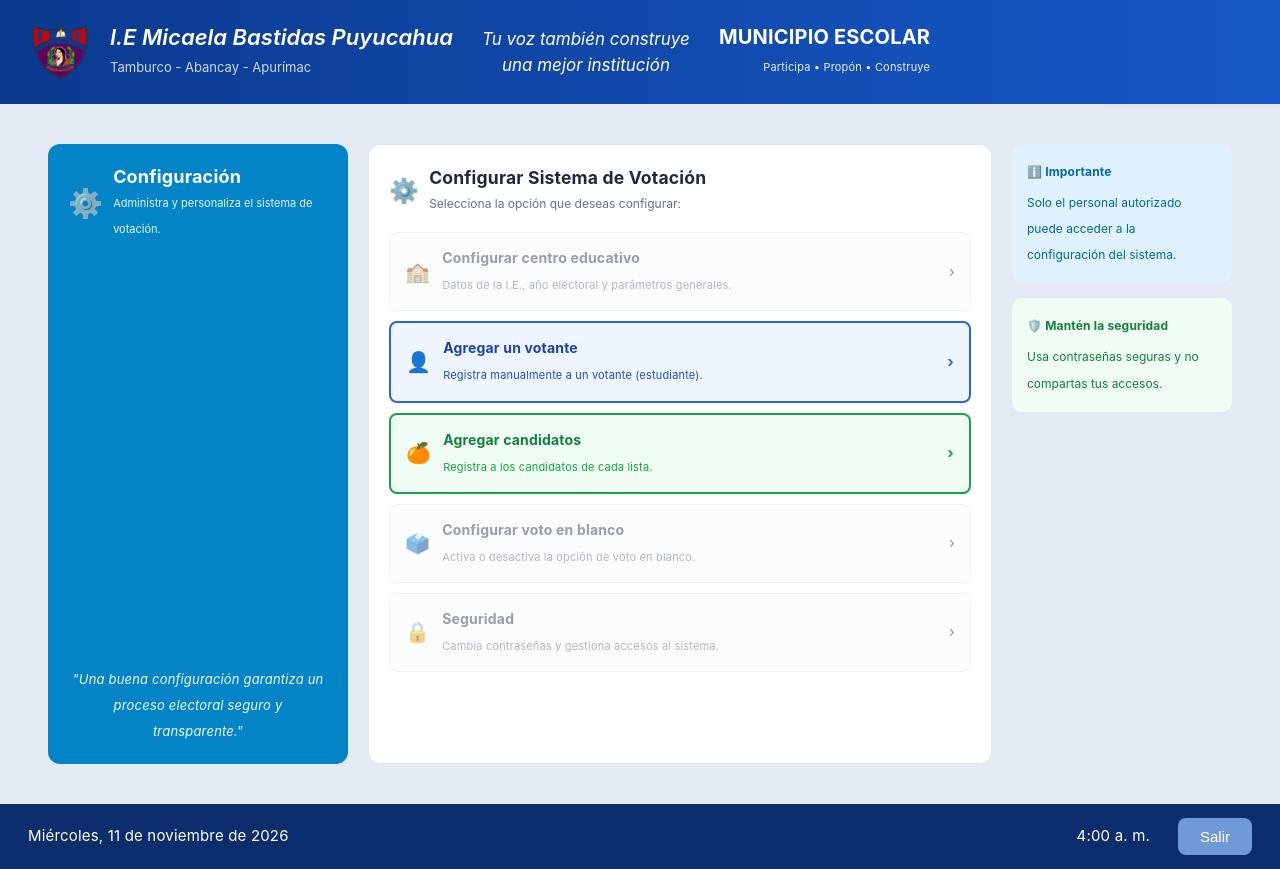
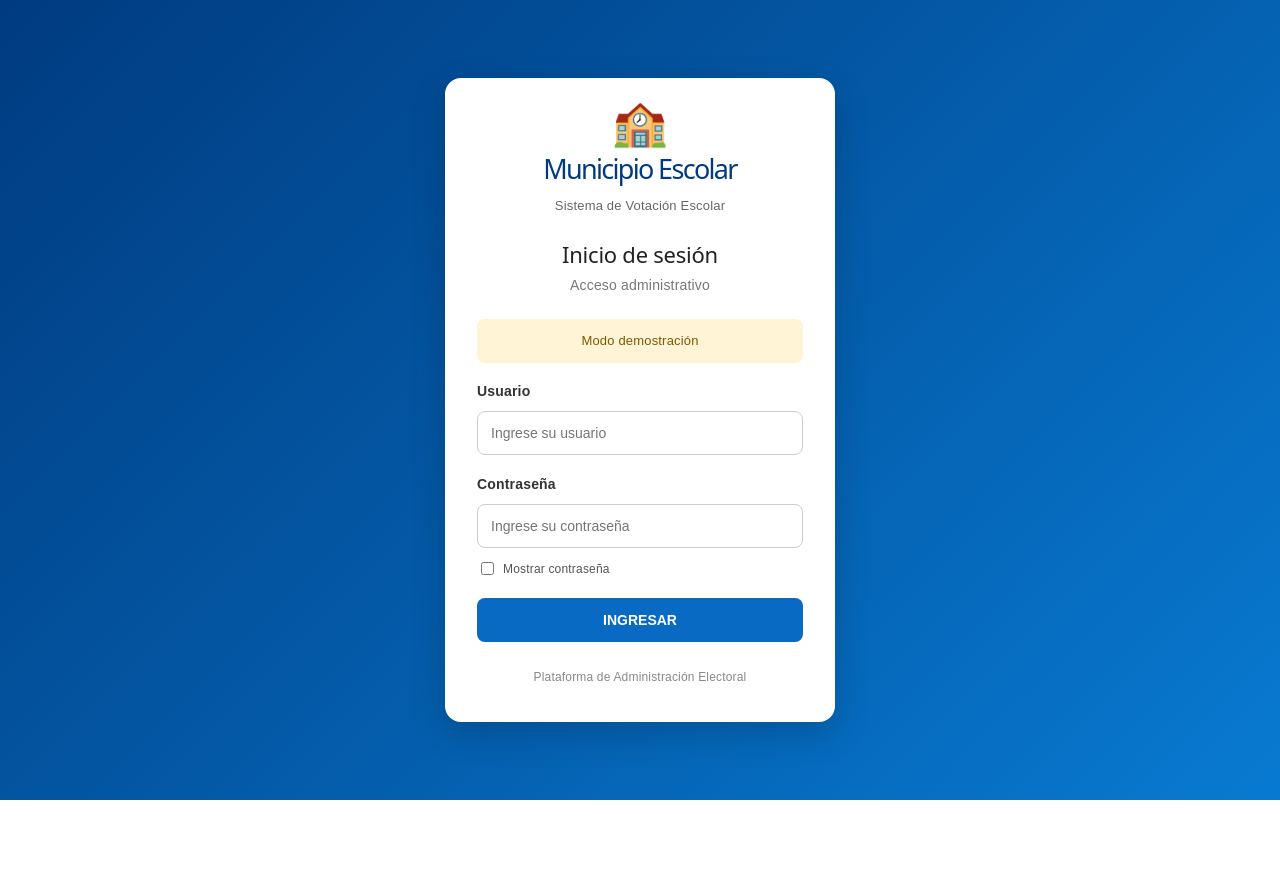
Before and after one commit to royer-nors/software-municipio-escolar, a React app in the folder frontend/: page / in a window 1280 px wide. After the commit the page ends 800 px from the top, so only its background shows below. Built offline with nearby package versions, Linux system fonts and the light colour scheme; the HTML template or start-up script is replaced by a standard one.

Commit message:
feat: implementar login y menu administrativo

```diff
--- a/frontend/src/App.jsx
+++ b/frontend/src/App.jsx
@@ -2,13 +2,37 @@ import React, { useState } from 'react';
 import AgregarVotante from './components/AgregarVotante';
 import AgregarCandidatos from './components/AgregarCandidatos';
 import MarcoPantalla from './components/MarcoPantalla';
+import LoginAdmin from './pages/LoginAdmin';
 
 function App() {
   const [vistaActual, setVistaActual] = useState('menu');
+  const [sesion, setSesion] = useState(null);
+  if (!sesion) {
+  return <LoginAdmin onLogin={setSesion} />;
+}
 
   return (
     <div style={{ minHeight: '100vh', display: 'flex', flexDirection: 'column', backgroundColor: '#eef2f6' }}>
       <MarcoPantalla>
+        <div style={{ textAlign: 'right', padding: '10px 20px' }}>
+  <button
+    type="button"
+    onClick={() => {
+      setSesion(null);
+      setVistaActual('menu');
+    }}
+    style={{
+      background: '#dc3545',
+      color: 'white',
+      padding: '10px 20px',
+      border: 'none',
+      borderRadius: '8px',
+      cursor: 'pointer'
+    }}
+  >
+    Cerrar sesión
+  </button>
+</div>
         {vistaActual === 'menu' && (
           <div style={{ display: 'flex', gap: '20px', padding: '20px', minHeight: 'calc(100vh - 140px)', boxSizing: 'border-box' }}>
 
--- /dev/null
+++ b/frontend/src/pages/LoginAdmin.jsx
@@ -0,0 +1,275 @@
+
+import { useState } from "react";
+
+// Modo de prueba: funciona sin backend.
+// Cambiar a false cuando se conecte la autenticación real.
+const MODO_PRUEBA = import.meta.env.DEV;
+
+export default function LoginAdmin({ onLogin }) {
+  const [usuario, setUsuario] = useState("");
+  const [password, setPassword] = useState("");
+  const [error, setError] = useState("");
+  const [cargando, setCargando] = useState(false);
+  const [mostrarPassword, setMostrarPassword] = useState(false);
+
+  async function ingresar(e) {
+    e.preventDefault();
+    setError("");
+    setCargando(true);
+
+    try {
+      // Acceso de demostración, solo en desarrollo.
+      if (MODO_PRUEBA) {
+        if (usuario === "admin" && password === "123456") {
+          onLogin({
+            administrador: {
+              usuario: "admin",
+              rol: "ADMIN"
+            },
+            modoPrueba: true
+          });
+        } else {
+          setError("Usuario o contraseña incorrectos");
+        }
+        return;
+      }
+
+      // Autenticación real mediante el backend.
+      const api =
+        import.meta.env.VITE_API_URL ||
+        "http://localhost:3000/api";
+
+      const respuesta = await fetch(`${api}/auth/login`, {
+        method: "POST",
+        headers: {
+          "Content-Type": "application/json"
+        },
+        body: JSON.stringify({ usuario, password })
+      });
+
+      const datos = await respuesta.json();
+
+      if (!respuesta.ok) {
+        throw new Error(
+          datos.mensaje ||
+          "Usuario o contraseña incorrectos"
+        );
+      }
+
+      onLogin(datos);
+    } catch (err) {
+      setError(err.message || "Error al iniciar sesión");
+    } finally {
+      setCargando(false);
+    }
+  }
+
+  return (
+    <div style={estilos.fondo}>
+      <form onSubmit={ingresar} style={estilos.tarjeta}>
+        <div style={estilos.encabezado}>
+          <span style={{ fontSize: 45 }}>🏫</span>
+          <h1 style={estilos.titulo}>Municipio Escolar</h1>
+          <p style={estilos.subtitulo}>
+            Sistema de Votación Escolar
+          </p>
+        </div>
+
+        <h2 style={estilos.seccion}>Inicio de sesión</h2>
+        <p style={estilos.descripcion}>
+          Acceso administrativo
+        </p>
+
+        {MODO_PRUEBA && (
+          <div style={estilos.aviso}>
+            Modo demostración
+          </div>
+        )}
+
+        <div style={estilos.campo}>
+          <label htmlFor="usuario" style={estilos.label}>
+            Usuario
+          </label>
+          <input
+            id="usuario"
+            style={estilos.input}
+            placeholder="Ingrese su usuario"
+            value={usuario}
+            onChange={(e) => setUsuario(e.target.value)}
+            autoComplete="username"
+            required
+          />
+        </div>
+
+        <div style={estilos.campo}>
+          <label htmlFor="password" style={estilos.label}>
+            Contraseña
+          </label>
+
+          <input
+            id="password"
+            style={estilos.input}
+            type={mostrarPassword ? "text" : "password"}
+            placeholder="Ingrese su contraseña"
+            value={password}
+            onChange={(e) => setPassword(e.target.value)}
+            autoComplete="current-password"
+            required
+          />
+
+          <label style={estilos.mostrar}>
+            <input
+              type="checkbox"
+              checked={mostrarPassword}
+              onChange={(e) =>
+                setMostrarPassword(e.target.checked)
+              }
+            />
+            Mostrar contraseña
+          </label>
+        </div>
+
+        {error && (
+          <p role="alert" style={estilos.error}>
+            {error}
+          </p>
+        )}
+
+        <button
+          type="submit"
+          disabled={cargando}
+          style={estilos.boton}
+        >
+          {cargando ? "INGRESANDO..." : "INGRESAR"}
+        </button>
+
+        <p style={estilos.pie}>
+          Plataforma de Administración Electoral
+        </p>
+      </form>
+    </div>
+  );
+}
+
+const estilos = {
+  fondo: {
+    minHeight: "100vh",
+    background:
+      "linear-gradient(135deg, #003b80, #087ad1)",
+    display: "flex",
+    justifyContent: "center",
+    alignItems: "center",
+    padding: "20px",
+    boxSizing: "border-box",
+    fontFamily: "Arial, sans-serif"
+  },
+
+  tarjeta: {
+    background: "#ffffff",
+    padding: "32px",
+    borderRadius: "16px",
+    width: "390px",
+    maxWidth: "100%",
+    boxSizing: "border-box",
+    boxShadow: "0 12px 35px rgba(0,0,0,0.18)"
+  },
+
+  encabezado: {
+    textAlign: "center",
+    marginBottom: "22px"
+  },
+
+  titulo: {
+    fontSize: "27px",
+    lineHeight: "1.2",
+    margin: "8px 0",
+    color: "#003b80"
+  },
+
+  subtitulo: {
+    fontSize: "13px",
+    color: "#666",
+    margin: 0
+  },
+
+  seccion: {
+    fontSize: "22px",
+    textAlign: "center",
+    margin: "12px 0 5px",
+    color: "#222"
+  },
+
+  descripcion: {
+    textAlign: "center",
+    color: "#777",
+    fontSize: "14px",
+    marginBottom: "20px"
+  },
+
+  aviso: {
+    textAlign: "center",
+    background: "#fff4d6",
+    color: "#805800",
+    padding: "9px",
+    borderRadius: "8px",
+    marginBottom: "15px",
+    fontSize: "13px"
+  },
+
+  campo: {
+    marginBottom: "16px"
+  },
+
+  label: {
+    display: "block",
+    fontSize: "14px",
+    fontWeight: "bold",
+    marginBottom: "7px",
+    color: "#333"
+  },
+
+  input: {
+    width: "100%",
+    padding: "13px",
+    borderRadius: "8px",
+    border: "1px solid #ccc",
+    boxSizing: "border-box",
+    fontSize: "14px"
+  },
+
+  mostrar: {
+    display: "flex",
+    alignItems: "center",
+    gap: "6px",
+    marginTop: "8px",
+    fontSize: "12px",
+    color: "#555"
+  },
+
+  error: {
+    color: "#b42318",
+    background: "#fee4e2",
+    padding: "10px",
+    borderRadius: "8px",
+    fontSize: "13px"
+  },
+
+  boton: {
+    width: "100%",
+    padding: "14px",
+    background: "#086ac3",
+    color: "white",
+    border: "none",
+    borderRadius: "8px",
+    cursor: "pointer",
+    fontWeight: "bold",
+    fontSize: "14px"
+  },
+
+  pie: {
+    marginTop: "22px",
+    textAlign: "center",
+    fontSize: "12px",
+    color: "#888"
+  }
+};
```
